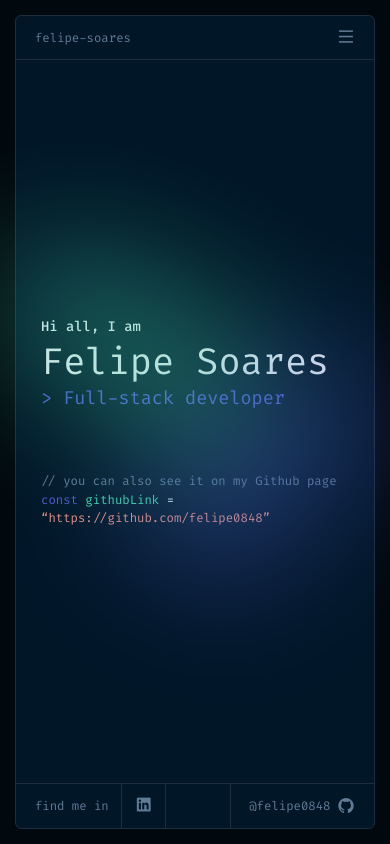
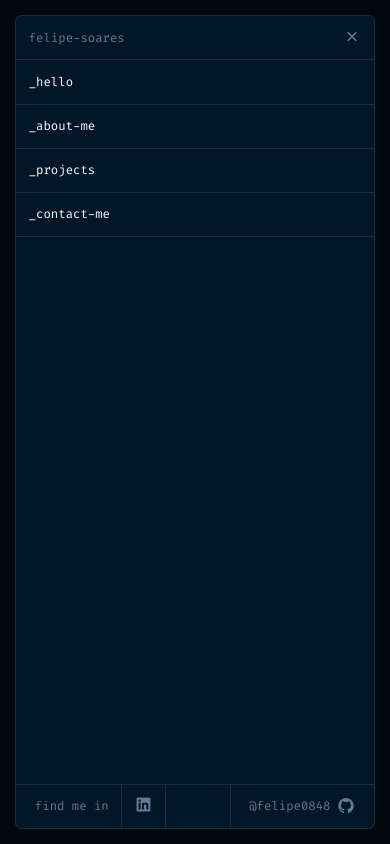
Before and after one commit to felipe0848/portfolio, a Next.js app: page / in a window 390 px wide. Both pictures are taken after a click on the button "Abrir Menu". Built offline with nearby package versions, Linux system fonts and the light colour scheme.

Commit message:
Feat: add NavMenu mobile

```diff
--- a/src/components/header.tsx
+++ /dev/null
@@ -1,58 +0,0 @@
-/* eslint-disable prettier/prettier */
-'use client'
-import Link from 'next/link'
-import { usePathname } from 'next/navigation'
-
-export default function Header() {
-  const pathname = usePathname()
-  const activeStyle =
-    'border-b-accent-orange text-white border-b-2 cursor-default'
-  const inactiveStyle =
-    'border-b hover:text-white hover:border-b-accent-orange hover:border-b-2'
-  return (
-    <header className="flex w-full text-secondary-blue sm:justify-between">
-      <Link href="/" className="px-6 py-4 border-b  w-full min-w-[13rem] border-lines sm:w-52">
-        felipe-soares
-      </Link>
-      <button className='px-6 py-4 border-b border-lines sm:hidden'>
-        <i className="ri-menu-line ri-xl" />
-      </button>
-
-      <nav className="hidden justify-between w-full sm:flex">
-        <div className="flex">
-          <Link
-            href="/"
-            className={`${pathname === '/' ? activeStyle : inactiveStyle
-              } py-4 flex px-8 border-l border-lines`}
-          >
-            _hello
-          </Link>
-          <Link
-            href="/about_me"
-            className={`${pathname === '/about_me' ? activeStyle : inactiveStyle
-              } py-4 flex px-8 border-l border-lines`}
-          >
-            _about-me
-          </Link>
-          <Link
-            href="/projects"
-            className={`${pathname === '/projects' ? activeStyle : inactiveStyle
-              } py-4 flex px-8 border-x border-lines`}
-          >
-            _projects
-          </Link>
-        </div>
-
-        <div className="flex-1 border-b border-lines"></div>
-        <Link
-          href="/contact"
-          className={`${pathname === '/contact' ? activeStyle : inactiveStyle
-            } py-4 flex px-6 border-l border-lines`}
-        >
-          _contact-me
-        </Link>
-      </nav>
-
-    </header>
-  )
-}
--- /dev/null
+++ b/src/components/header/index.tsx
@@ -0,0 +1,16 @@
+'use client'
+import { useMediaQuery } from 'react-responsive'
+import Navbar from './navbar'
+import NavbarMobile from './navbar-mobile'
+
+export default function Header() {
+  const screenSm = useMediaQuery({ query: '(min-width: 640px)' })
+  return (
+    <header className="flex w-full text-secondary-blue sm:justify-between">
+      <p className="px-6 py-4 border-b  w-full min-w-[13rem] border-lines sm:w-52">
+        felipe-soares
+      </p>
+      {screenSm ? <Navbar /> : <NavbarMobile />}
+    </header>
+  )
+}
--- /dev/null
+++ b/src/components/header/navbar-mobile.tsx
@@ -0,0 +1,55 @@
+import * as Dialog from '@radix-ui/react-dialog'
+import Link from 'next/link'
+import Footer from '../footer'
+export default function NavbarMobile() {
+  return (
+    <Dialog.Root>
+      <Dialog.Trigger asChild>
+        <button className="px-6 py-4 border-b border-lines" title="Abrir Menu">
+          <i className="ri-menu-line ri-xl" />
+        </button>
+      </Dialog.Trigger>
+      <Dialog.Portal>
+        <Dialog.Overlay className="bg-primary-black fixed inset-0" />
+        <Dialog.Content className="fixed inset-5 bg-primary-blue rounded-lg flex flex-col border border-lines">
+          <Dialog.Title className="p-4 border-b w-full border-lines">
+            <p>felipe-soares</p>
+          </Dialog.Title>
+          <Dialog.Description className="h-full flex flex-col justify-between">
+            <nav className="flex flex-col text-white">
+              <Dialog.Close asChild>
+                <Link href="/" className={'border-b p-4 border-lines'}>
+                  _hello
+                </Link>
+              </Dialog.Close>
+              <Dialog.Close asChild>
+                <Link href="/about_me" className={'border-b p-4 border-lines'}>
+                  _about-me
+                </Link>
+              </Dialog.Close>
+              <Dialog.Close asChild>
+                <Link href="/projects" className={'border-b p-4 border-lines'}>
+                  _projects
+                </Link>
+              </Dialog.Close>
+
+              <Dialog.Close asChild>
+                <Link href="/contact" className={'border-b p-4 border-lines'}>
+                  _contact-me
+                </Link>
+              </Dialog.Close>
+            </nav>
+            <Dialog.Close asChild>
+              <Footer />
+            </Dialog.Close>
+          </Dialog.Description>
+          <Dialog.Close asChild>
+            <button className="absolute top-4 right-4" title="Fechar Menu">
+              <i className="ri-close-line ri-xl" />
+            </button>
+          </Dialog.Close>
+        </Dialog.Content>
+      </Dialog.Portal>
+    </Dialog.Root>
+  )
+}
--- /dev/null
+++ b/src/components/header/navbar.tsx
@@ -0,0 +1,49 @@
+'use client'
+/* eslint-disable prettier/prettier */
+import Link from 'next/link'
+import { usePathname } from 'next/navigation'
+
+export default function Navbar() {
+  const pathname = usePathname()
+  const activeStyle =
+    'border-b-accent-orange text-white border-b-2 cursor-default'
+  const inactiveStyle =
+    'border-b hover:text-white hover:border-b-accent-orange hover:border-b-2'
+
+  return (
+    <nav className="justify-between w-full flex">
+      <div className="flex">
+        <Link
+          href="/"
+          className={`${pathname === '/' ? activeStyle : inactiveStyle
+            } py-4 flex px-8 border-l border-lines`}
+        >
+          _hello
+        </Link>
+        <Link
+          href="/about_me"
+          className={`${pathname === '/about_me' ? activeStyle : inactiveStyle
+            } py-4 flex px-8 border-l border-lines`}
+        >
+          _about-me
+        </Link>
+        <Link
+          href="/projects"
+          className={`${pathname === '/projects' ? activeStyle : inactiveStyle
+            } py-4 flex px-8 border-x border-lines`}
+        >
+          _projects
+        </Link>
+      </div>
+
+      <div className="flex-1 border-b border-lines"></div>
+      <Link
+        href="/contact"
+        className={`${pathname === '/contact' ? activeStyle : inactiveStyle
+          } py-4 flex px-6 border-l border-lines`}
+      >
+        _contact-me
+      </Link>
+    </nav>
+  )
+}
```
